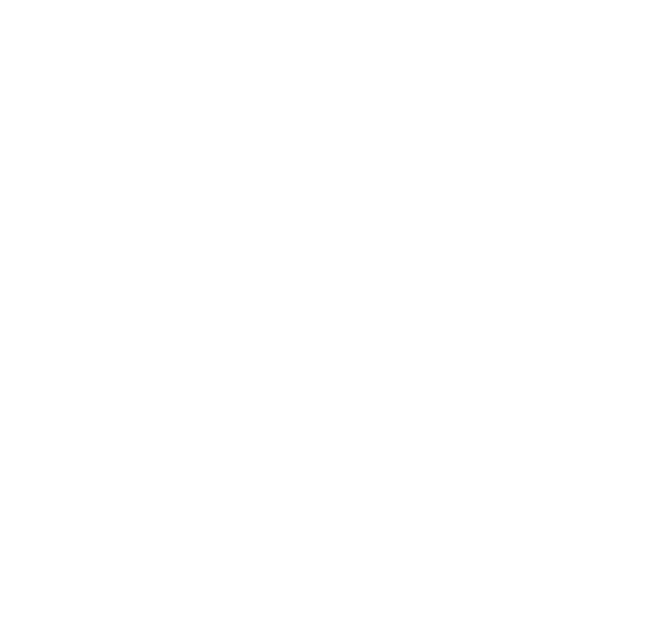
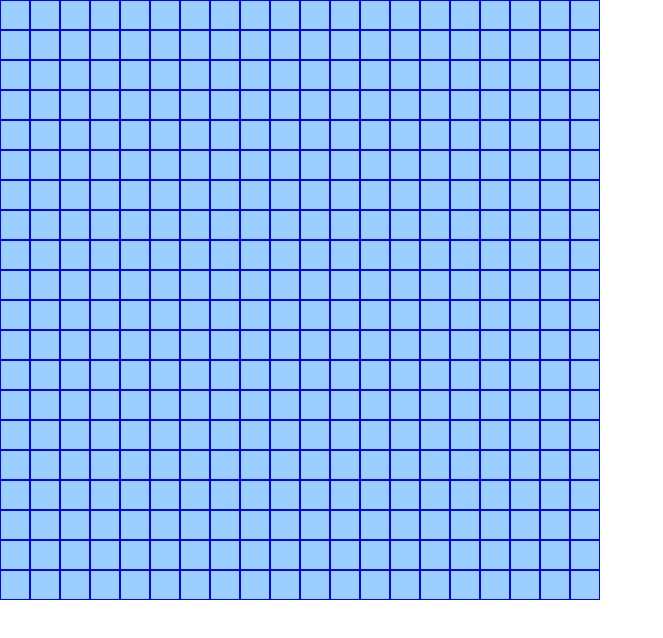
Before and after one commit to clintonferraz/snake, a React (Vite) app: page / in a window 1280 px wide. Shown: the top 638 px of the page, without its empty margins (0-663 px from the left). Built offline with nearby package versions, Linux system fonts and the light colour scheme.

Commit message:
create field

```diff
--- a/src/App.tsx
+++ b/src/App.tsx
@@ -1,12 +1,15 @@
 import { useState } from 'react'
 import './styles/app.sass'
-
+import { Board } from './components/Board'
+import { Field } from './components/field'
 
 function App() {
   const [count, setCount] = useState(0)
 
+
   return (
     <div className="App">
+      <Field />
     </div>
   )
 }
--- /dev/null
+++ b/src/components/Board.tsx
@@ -0,0 +1,26 @@
+import React, { Component } from 'react';
+
+type BoardProps = {
+    text: string;
+}
+
+export class Board extends Component<BoardProps> {
+    board: HTMLElement;
+
+
+    constructor(props: BoardProps) {
+        super(props);
+        this.board = document.querySelector('.board') as HTMLElement;
+
+
+    }
+
+    render(): React.ReactNode {
+            return(
+                <div className='board'>
+
+
+                </div>
+            )
+    }
+}
--- /dev/null
+++ b/src/components/field.tsx
@@ -0,0 +1,37 @@
+import { useEffect } from 'react'
+import '../styles/field.sass'
+
+type FieldProps = {
+
+}
+
+export function Field(props: FieldProps){
+
+    useEffect(() => {
+        let field = document.querySelector('.field') as HTMLElement;
+        field.innerHTML = '';
+
+        for (let j=0; j<20; j++){
+            let row = document.createElement('div') as HTMLElement;
+            row.classList.add('row');
+            for(let i=0; i<20; i++){
+                let square = document.createElement('div') as HTMLElement;
+                square.classList.add('square');
+                row.appendChild(square);
+            }
+            field.appendChild(row);
+        }
+
+      },[]);
+
+
+
+    return(
+        <div className='field'>
+            {
+
+            }
+        </div>
+    );
+
+}
--- /dev/null
+++ b/src/styles/field.sass
@@ -0,0 +1,12 @@
+.field
+    display: flex
+    flex-direction: column
+
+.field .row
+    display: flex
+
+.field .square
+    width: 30px
+    height: 30px
+    background-color: #9bcfff
+    border: 1px solid blue
```
